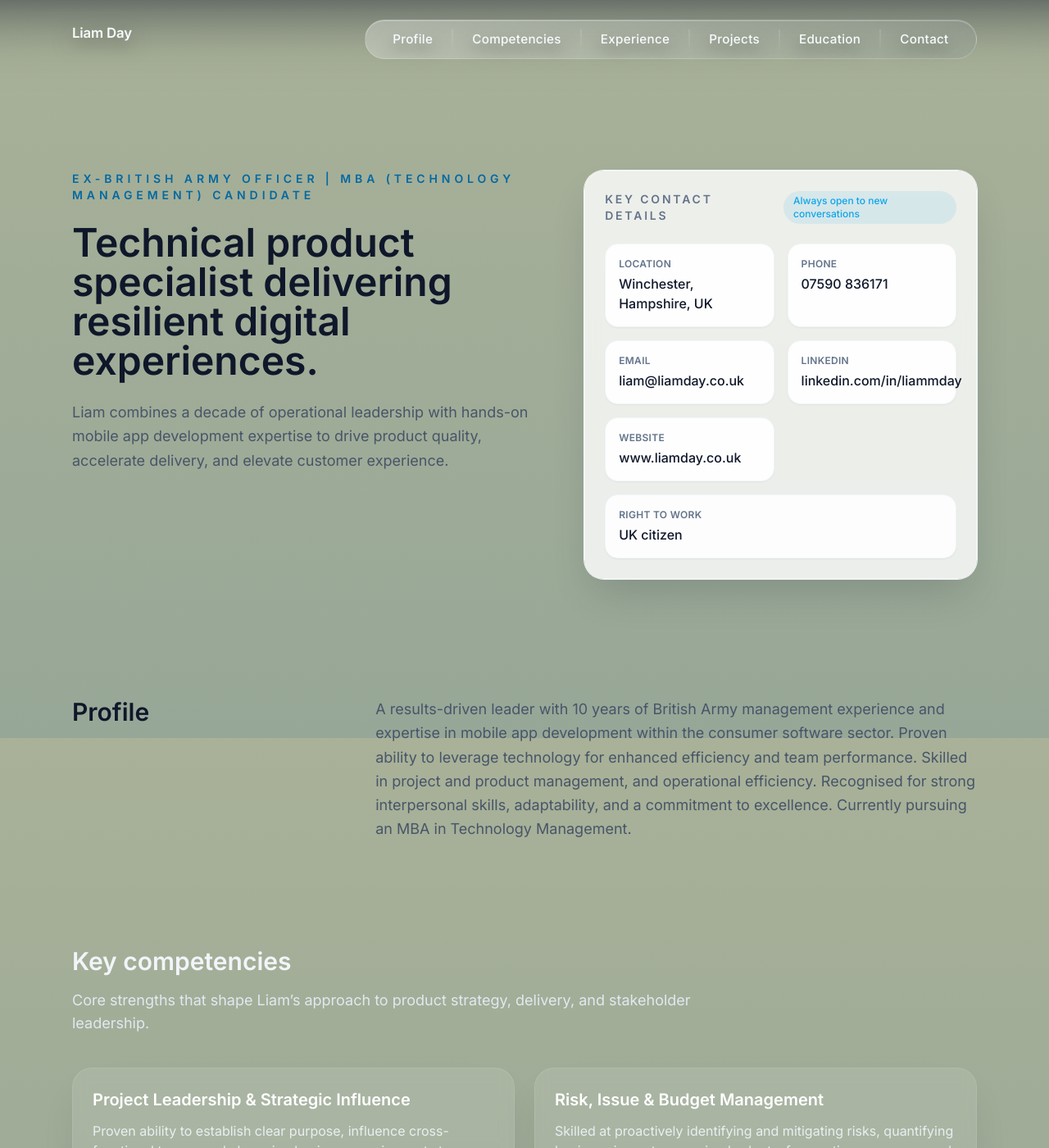
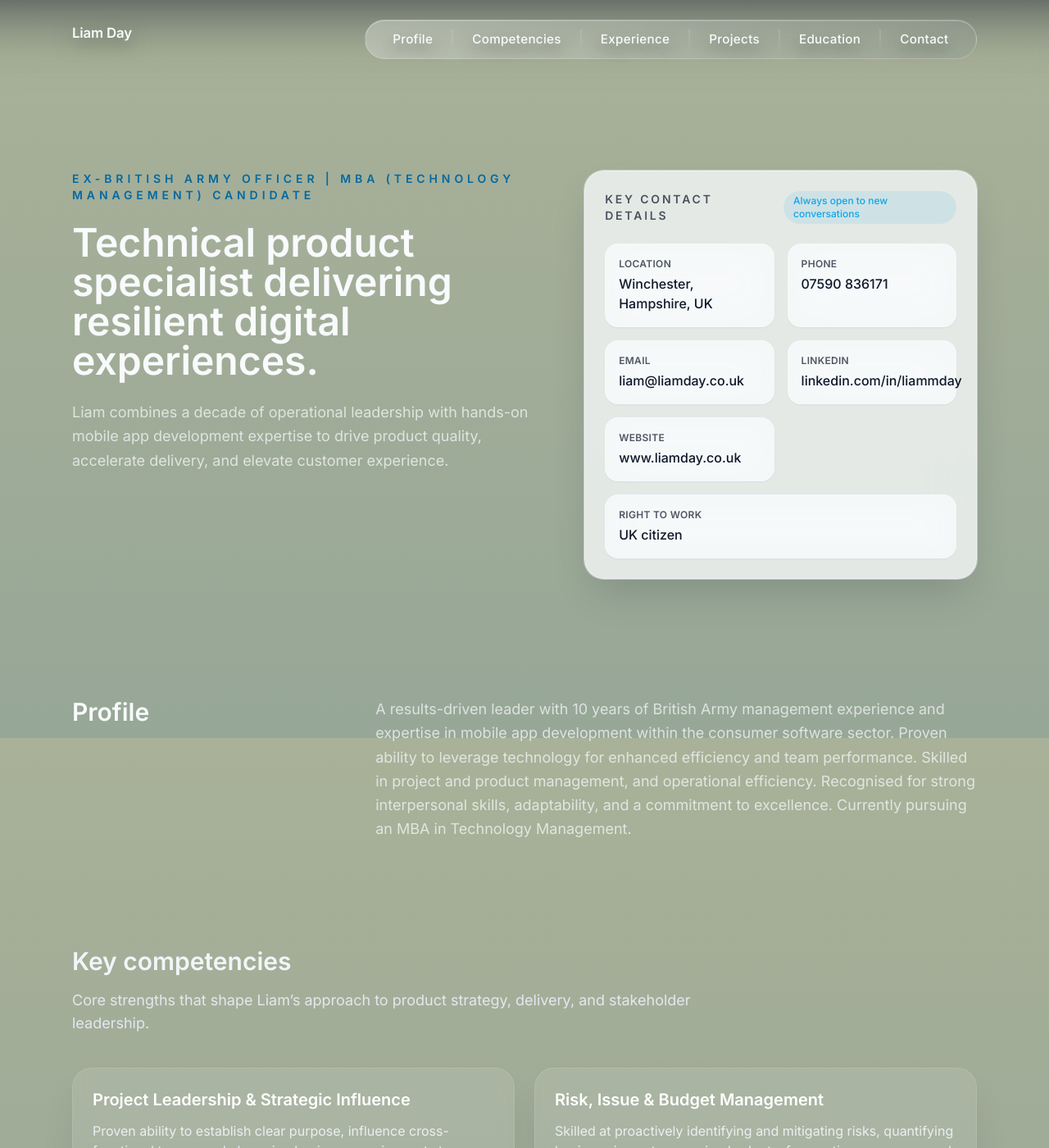
Before and after one commit to liammday/liamday-site, a Jekyll site: the page built from index.md, in a window 1280 px wide and 1400 px high. Shown: the whole window at 82% size. Built offline with Jekyll 4.4.1, drawn with Linux system fonts in a browser that asks for light colours.

Commit message:
Add dynamic palette driven by gradient

```diff
--- a/_layouts/default.html
+++ b/_layouts/default.html
@@ -89,10 +89,65 @@
       const interpolateColor = (start, end, factor) => {
         const startRgb = hexToRgb(start);
         const endRgb = hexToRgb(end);
-        const r = interpolateChannel(startRgb.r, endRgb.r, factor);
-        const g = interpolateChannel(startRgb.g, endRgb.g, factor);
-        const b = interpolateChannel(startRgb.b, endRgb.b, factor);
-        return `rgb(${r}, ${g}, ${b})`;
+        return {
+          r: interpolateChannel(startRgb.r, endRgb.r, factor),
+          g: interpolateChannel(startRgb.g, endRgb.g, factor),
+          b: interpolateChannel(startRgb.b, endRgb.b, factor)
+        };
+      };
+
+      const rgbToString = ({ r, g, b }) => `rgb(${r}, ${g}, ${b})`;
+
+      const mixRgb = (start, end, factor = 0.5) => ({
+        r: Math.round(start.r + (end.r - start.r) * factor),
+        g: Math.round(start.g + (end.g - start.g) * factor),
+        b: Math.round(start.b + (end.b - start.b) * factor)
+      });
+
+      const srgbChannelToLinear = (value) => {
+        const channel = value / 255;
+        if (channel <= 0.04045) {
+          return channel / 12.92;
+        }
+        return Math.pow((channel + 0.055) / 1.055, 2.4);
+      };
+
+      const getRelativeLuminance = ({ r, g, b }) =>
+        0.2126 * srgbChannelToLinear(r) + 0.7152 * srgbChannelToLinear(g) + 0.0722 * srgbChannelToLinear(b);
+
+      const applyDynamicPalette = (topColor, bottomColor) => {
+        const midpoint = mixRgb(topColor, bottomColor, 0.5);
+        const luminance = getRelativeLuminance(midpoint);
+        const isDarkBackground = luminance < 0.55;
+
+        const palette = isDarkBackground
+          ? {
+              '--dynamic-text-on-background': '#f8fafc',
+              '--dynamic-text-muted': 'rgba(248, 250, 252, 0.72)',
+              '--dynamic-glass-background': 'rgba(248, 250, 252, 0.78)',
+              '--dynamic-glass-border': 'rgba(248, 250, 252, 0.45)',
+              '--dynamic-glass-text': '#0f172a',
+              '--dynamic-glass-text-muted': 'rgba(15, 23, 42, 0.72)',
+              '--dynamic-control-surface': 'rgba(248, 250, 252, 0.18)',
+              '--dynamic-control-surface-hover': 'rgba(248, 250, 252, 0.28)',
+              '--dynamic-control-text': '#0f172a'
+            }
+          : {
+              '--dynamic-text-on-background': '#0f172a',
+              '--dynamic-text-muted': 'rgba(15, 23, 42, 0.68)',
+              '--dynamic-glass-background': 'rgba(15, 23, 42, 0.58)',
+              '--dynamic-glass-border': 'rgba(15, 23, 42, 0.35)',
+              '--dynamic-glass-text': '#f8fafc',
+              '--dynamic-glass-text-muted': 'rgba(248, 250, 252, 0.78)',
+              '--dynamic-control-surface': 'rgba(15, 23, 42, 0.16)',
+              '--dynamic-control-surface-hover': 'rgba(15, 23, 42, 0.26)',
+              '--dynamic-control-text': '#f8fafc'
+            };
+
+        const rootElement = document.documentElement;
+        Object.entries(palette).forEach(([variable, value]) => {
+          rootElement.style.setProperty(variable, value);
+        });
       };
 
       const getGradientForTime = (date) => {
--- a/_layouts/home.html
+++ b/_layouts/home.html
@@ -9,43 +9,43 @@ layout: default
         <p class="text-sm font-semibold uppercase tracking-[0.35em] text-sky-700">
           Ex-British Army Officer | MBA (Technology Management) Candidate
         </p>
-        <h1 class="text-3xl font-semibold leading-tight text-slate-900 sm:text-4xl lg:text-5xl">
+        <h1 class="text-dynamic text-3xl font-semibold leading-tight sm:text-4xl lg:text-5xl">
           Technical product specialist delivering resilient digital experiences.
         </h1>
-        <p class="text-lg leading-relaxed text-slate-600">
+        <p class="text-dynamic-muted text-lg leading-relaxed">
           Liam combines a decade of operational leadership with hands-on mobile app development expertise to drive product quality,
           accelerate delivery, and elevate customer experience.
         </p>
       </div>
-      <div class="glass-panel rounded-3xl border border-white/40 bg-white/80 p-6 shadow-soft-xl ring-1 ring-slate-100">
+      <div class="glass-panel glass-dynamic ring-dynamic rounded-3xl border p-6 shadow-soft-xl ring-1">
         <div class="flex items-center justify-between gap-4">
-          <p class="text-sm font-semibold uppercase tracking-[0.2em] text-slate-500">Key contact details</p>
+          <p class="text-on-glass-muted text-sm font-semibold uppercase tracking-[0.2em]">Key contact details</p>
           <span class="hidden rounded-full bg-brand/10 px-3 py-1 text-xs font-medium text-brand lg:inline-flex">Always open to new conversations</span>
         </div>
         <ul class="mt-6 grid gap-4 sm:grid-cols-2">
-          <li class="rounded-2xl border border-slate-100 bg-white/90 p-4 shadow-sm">
-            <p class="text-xs font-semibold uppercase tracking-wide text-slate-500">Location</p>
-            <p class="mt-1 text-base font-medium text-slate-900">{{ site.contact.location }}</p>
+          <li class="glass-dynamic rounded-2xl border p-4 shadow-sm">
+            <p class="text-on-glass-muted text-xs font-semibold uppercase tracking-wide">Location</p>
+            <p class="text-on-glass mt-1 text-base font-medium">{{ site.contact.location }}</p>
           </li>
-          <li class="rounded-2xl border border-slate-100 bg-white/90 p-4 shadow-sm">
-            <p class="text-xs font-semibold uppercase tracking-wide text-slate-500">Phone</p>
-            <a class="mt-1 inline-flex text-base font-medium text-slate-900 hover:text-brand" href="tel:{{ site.contact.phone | replace: ' ', '' }}">{{ site.contact.phone }}</a>
+          <li class="glass-dynamic rounded-2xl border p-4 shadow-sm">
+            <p class="text-on-glass-muted text-xs font-semibold uppercase tracking-wide">Phone</p>
+            <a class="text-on-glass mt-1 inline-flex text-base font-medium hover:text-brand" href="tel:{{ site.contact.phone | replace: ' ', '' }}">{{ site.contact.phone }}</a>
           </li>
-          <li class="rounded-2xl border border-slate-100 bg-white/90 p-4 shadow-sm">
-            <p class="text-xs font-semibold uppercase tracking-wide text-slate-500">Email</p>
-            <a class="mt-1 inline-flex text-base font-medium text-slate-900 hover:text-brand" href="mailto:{{ site.contact.email }}">{{ site.contact.email }}</a>
+          <li class="glass-dynamic rounded-2xl border p-4 shadow-sm">
+            <p class="text-on-glass-muted text-xs font-semibold uppercase tracking-wide">Email</p>
+            <a class="text-on-glass mt-1 inline-flex text-base font-medium hover:text-brand" href="mailto:{{ site.contact.email }}">{{ site.contact.email }}</a>
           </li>
-          <li class="rounded-2xl border border-slate-100 bg-white/90 p-4 shadow-sm">
-            <p class="text-xs font-semibold uppercase tracking-wide text-slate-500">LinkedIn</p>
-            <a class="mt-1 inline-flex text-base font-medium text-slate-900 hover:text-brand" href="{{ site.contact.linkedin }}">linkedin.com/in/liammday</a>
+          <li class="glass-dynamic rounded-2xl border p-4 shadow-sm">
+            <p class="text-on-glass-muted text-xs font-semibold uppercase tracking-wide">LinkedIn</p>
+            <a class="text-on-glass mt-1 inline-flex text-base font-medium hover:text-brand" href="{{ site.contact.linkedin }}">linkedin.com/in/liammday</a>
           </li>
-          <li class="rounded-2xl border border-slate-100 bg-white/90 p-4 shadow-sm">
-            <p class="text-xs font-semibold uppercase tracking-wide text-slate-500">Website</p>
-            <a class="mt-1 inline-flex text-base font-medium text-slate-900 hover:text-brand" href="{{ site.contact.website }}">www.liamday.co.uk</a>
+          <li class="glass-dynamic rounded-2xl border p-4 shadow-sm">
+            <p class="text-on-glass-muted text-xs font-semibold uppercase tracking-wide">Website</p>
+            <a class="text-on-glass mt-1 inline-flex text-base font-medium hover:text-brand" href="{{ site.contact.website }}">www.liamday.co.uk</a>
           </li>
-          <li class="rounded-2xl border border-slate-100 bg-white/90 p-4 shadow-sm sm:col-span-2">
-            <p class="text-xs font-semibold uppercase tracking-wide text-slate-500">Right to Work</p>
-            <p class="mt-1 text-base font-medium text-slate-900">{{ site.contact.right_to_work }}</p>
+          <li class="glass-dynamic rounded-2xl border p-4 shadow-sm sm:col-span-2">
+            <p class="text-on-glass-muted text-xs font-semibold uppercase tracking-wide">Right to Work</p>
+            <p class="text-on-glass mt-1 text-base font-medium">{{ site.contact.right_to_work }}</p>
           </li>
         </ul>
       </div>
@@ -57,9 +57,9 @@ layout: default
   <div class="mx-auto max-w-6xl px-6">
     <div class="grid gap-10 lg:grid-cols-[minmax(0,0.45fr)_minmax(0,1fr)]">
       <div>
-        <h2 class="text-2xl font-semibold text-slate-900 sm:text-3xl">Profile</h2>
+        <h2 class="text-dynamic text-2xl font-semibold sm:text-3xl">Profile</h2>
       </div>
-      <div class="text-lg leading-relaxed text-slate-600">
+      <div class="text-dynamic-muted text-lg leading-relaxed">
         <p>{{ cv.profile }}</p>
       </div>
     </div>
@@ -86,8 +86,8 @@ layout: default
 <section class="py-16" id="experience">
   <div class="mx-auto max-w-6xl px-6">
     <div class="max-w-3xl space-y-4">
-      <h2 class="text-2xl font-semibold text-slate-900 sm:text-3xl">Employment</h2>
-      <p class="text-lg text-slate-600">Leadership roles spanning mobile software, large-scale training programmes, and secure communications operations.</p>
+      <h2 class="text-dynamic text-2xl font-semibold sm:text-3xl">Employment</h2>
+      <p class="text-dynamic-muted text-lg">Leadership roles spanning mobile software, large-scale training programmes, and secure communications operations.</p>
     </div>
     <div class="mt-12 space-y-12 border-l border-slate-200 pl-8">
       {% for role in cv.employment %}
@@ -101,9 +101,9 @@ layout: default
           <span>{{ role.location }}</span>
         </div>
         <div class="space-y-3">
-          <h3 class="text-xl font-semibold text-slate-900">{{ role.title }}</h3>
-          <p class="text-base font-medium text-slate-600">{{ role.company }}</p>
-          <ul class="list-disc space-y-2 pl-5 text-base leading-relaxed text-slate-600">
+          <h3 class="text-dynamic text-xl font-semibold">{{ role.title }}</h3>
+          <p class="text-dynamic-muted text-base font-medium">{{ role.company }}</p>
+          <ul class="text-dynamic-muted list-disc space-y-2 pl-5 text-base leading-relaxed">
             {% for highlight in role.highlights %}
             <li>{{ highlight }}</li>
             {% endfor %}
@@ -118,8 +118,8 @@ layout: default
 <section class="py-16" id="projects">
   <div class="mx-auto max-w-6xl px-6">
     <div class="max-w-3xl space-y-4">
-      <h2 class="text-2xl font-semibold text-slate-900 sm:text-3xl">Projects</h2>
-      <p class="text-lg text-slate-600">Selected case studies from apps and digital platforms Liam has shaped across defence and outdoor sectors.</p>
+      <h2 class="text-dynamic text-2xl font-semibold sm:text-3xl">Projects</h2>
+      <p class="text-dynamic-muted text-lg">Selected case studies from apps and digital platforms Liam has shaped across defence and outdoor sectors.</p>
     </div>
     <div class="mt-12 grid gap-6 sm:grid-cols-2">
       {% assign ordered_projects = site.projects | sort: "order" %}
@@ -145,7 +145,7 @@ layout: default
   <div class="mx-auto max-w-6xl px-6">
     <div class="grid gap-10 lg:grid-cols-[minmax(0,0.45fr)_minmax(0,1fr)]">
       <div>
-        <h2 class="text-2xl font-semibold text-slate-900 sm:text-3xl">Education &amp; Certifications</h2>
+        <h2 class="text-dynamic text-2xl font-semibold sm:text-3xl">Education &amp; Certifications</h2>
       </div>
       <div class="grid gap-8 md:grid-cols-2">
         <div class="rounded-3xl border border-slate-200 bg-white p-6 shadow-sm">
--- a/assets/css/style.scss
+++ b/assets/css/style.scss
@@ -19,6 +19,15 @@
 
 :root {
   --sky-gradient: linear-gradient(180deg, #0b1936 0%, #030712 100%);
+  --dynamic-text-on-background: #0f172a;
+  --dynamic-text-muted: rgba(15, 23, 42, 0.72);
+  --dynamic-glass-background: rgba(248, 250, 252, 0.78);
+  --dynamic-glass-border: rgba(248, 250, 252, 0.45);
+  --dynamic-glass-text: #0f172a;
+  --dynamic-glass-text-muted: rgba(15, 23, 42, 0.72);
+  --dynamic-control-surface: rgba(255, 255, 255, 0.14);
+  --dynamic-control-surface-hover: rgba(255, 255, 255, 0.24);
+  --dynamic-control-text: #f8fafc;
   --header-max-width: 72rem;
   --header-padding-x: 1.5rem;
   --header-height: 5.75rem;
@@ -36,8 +45,41 @@ body {
   background-repeat: no-repeat;
   background-size: cover;
   background-position: center top;
-  color: #0f172a;
-  transition: background-image 1s ease;
+  color: var(--dynamic-text-on-background);
+  transition: background-image 1s ease, color 0.6s ease;
+}
+
+.text-dynamic {
+  color: var(--dynamic-text-on-background);
+  transition: color 0.6s ease;
+}
+
+.text-dynamic-muted {
+  color: var(--dynamic-text-muted);
+  transition: color 0.6s ease;
+}
+
+.text-on-glass {
+  color: var(--dynamic-glass-text);
+  transition: color 0.6s ease;
+}
+
+.text-on-glass-muted {
+  color: var(--dynamic-glass-text-muted);
+  transition: color 0.6s ease;
+}
+
+.glass-dynamic {
+  background: var(--dynamic-glass-background);
+  border-color: var(--dynamic-glass-border);
+  color: var(--dynamic-glass-text);
+  backdrop-filter: blur(24px);
+  -webkit-backdrop-filter: blur(24px);
+  transition: background-color 0.6s ease, border-color 0.6s ease, color 0.6s ease, box-shadow 0.6s ease;
+}
+
+.ring-dynamic {
+  --tw-ring-color: var(--dynamic-glass-border);
 }
 
 .site-header {
@@ -111,7 +153,7 @@ body {
   font-size: 1.05rem;
   font-weight: 600;
   letter-spacing: -0.01em;
-  color: #f8fafc;
+  color: var(--dynamic-text-on-background);
   text-decoration: none;
   pointer-events: auto;
   text-shadow: 0 8px 24px rgba(15, 23, 42, 0.55);
@@ -138,15 +180,15 @@ body {
   height: 2.75rem;
   border-radius: 9999px;
   border: none;
-  background: rgba(255, 255, 255, 0.12);
-  color: #f8fafc;
+  background: var(--dynamic-control-surface);
+  color: var(--dynamic-control-text);
   cursor: pointer;
   transition: background 0.3s ease, transform 0.3s ease, opacity 0.3s ease;
 }
 
 .site-nav__toggle:hover,
 .site-nav__toggle:focus-visible {
-  background: rgba(255, 255, 255, 0.24);
+  background: var(--dynamic-control-surface-hover);
   outline: none;
 }
 
@@ -232,7 +274,7 @@ body {
   font-size: 0.95rem;
   font-weight: 500;
   letter-spacing: 0.02em;
-  color: #f8fafc;
+  color: var(--dynamic-text-on-background);
   text-decoration: none;
   text-shadow: 0 8px 20px rgba(15, 23, 42, 0.6);
   transition: color 0.2s ease, transform 0.2s ease;
@@ -240,7 +282,8 @@ body {
 
 .site-nav__link:hover,
 .site-nav__link:focus-visible {
-  color: #fff;
+  color: var(--dynamic-text-on-background);
+  opacity: 0.78;
   transform: translateY(-1px);
   outline: none;
 }
```
Also changed, not shown: other parts of _layouts/default.html (+7 -2 lines).
